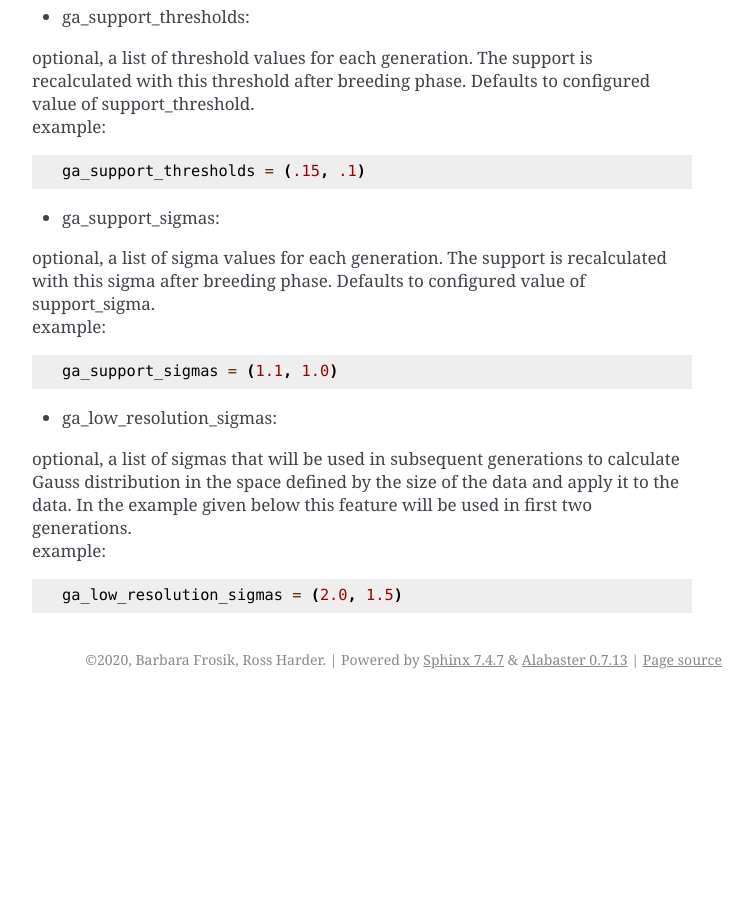
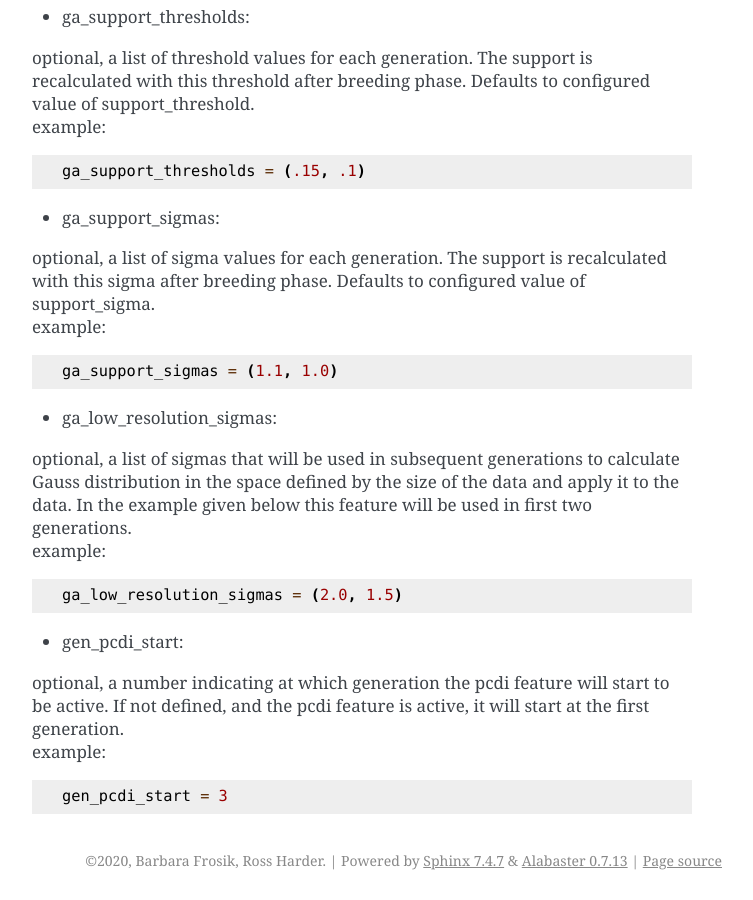
Before and after one commit to AdvancedPhotonSource/cohere, a Sphinx documentation site: the page built from docs/source/config_rec.rst, in a window 1280 px wide and 900 px high, scrolled down 7515 px. Shown: the whole window, without its empty margins (388-1141 px from the left). Built offline with Sphinx 7.4.7, drawn with Linux system fonts in a browser that asks for light colours; before the commit the page ends 8214 px from its top, so only the background shows below that.

Commit message:
added gen_pcdi_start parameter

```diff
--- a/docs/source/config_rec.rst
+++ b/docs/source/config_rec.rst
@@ -290,3 +290,10 @@ GA
 ::
 
     ga_low_resolution_sigmas = (2.0, 1.5)
+
+- gen_pcdi_start:
+| optional, a number indicating at which generation the pcdi feature will start to be active. If not defined, and the pcdi feature is active, it will start at the first generation.
+| example:
+::
+
+    gen_pcdi_start = 3
```
